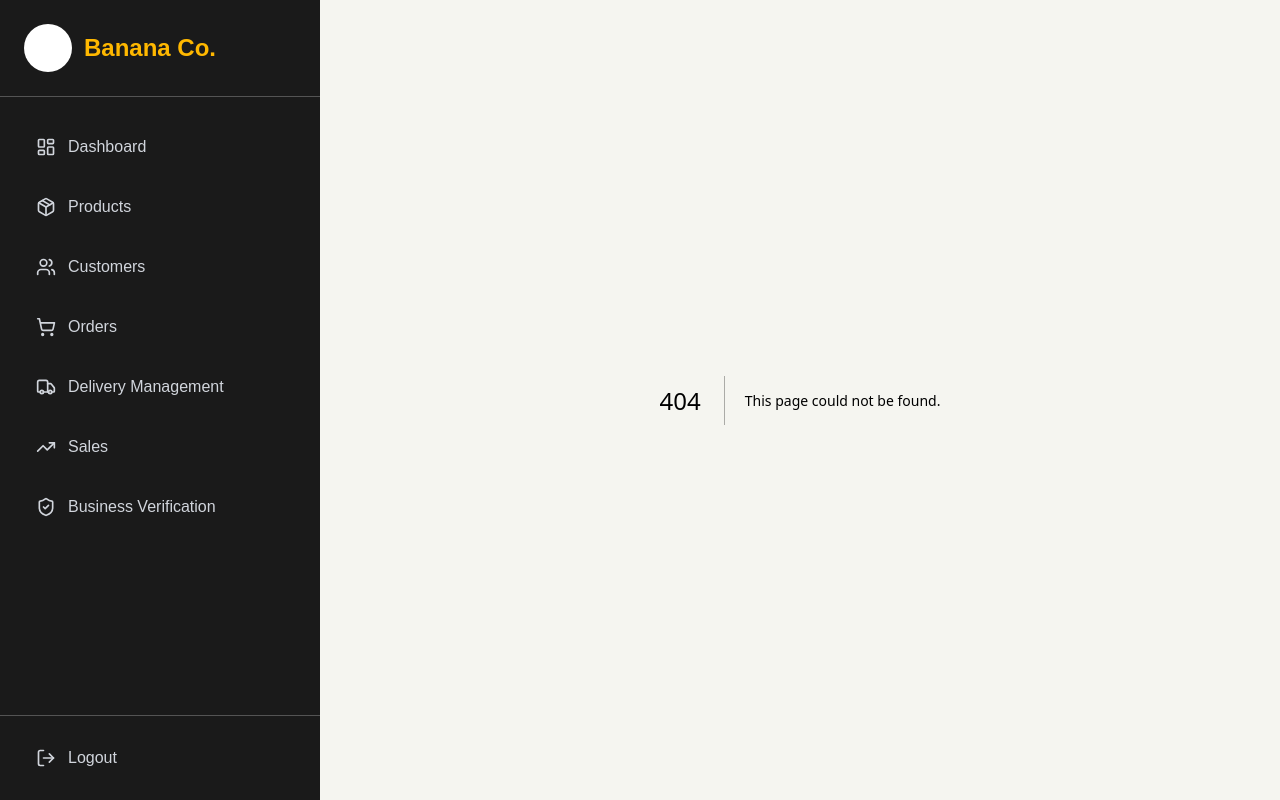
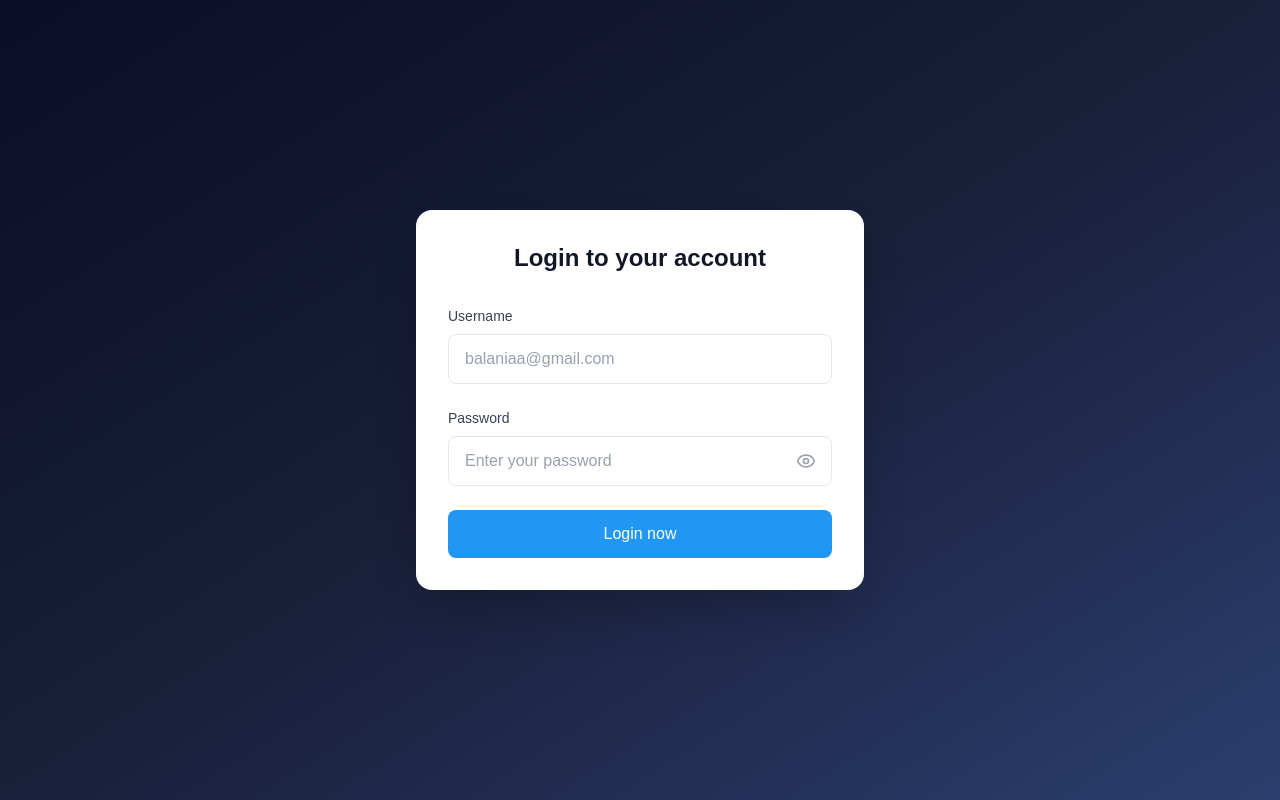
Before and after one commit to Rolaanddd/adminDashboard, a Next.js app: page /login in a window 1280 px wide. Before the commit this address had no page. Built offline with nearby package versions, Linux system fonts and the light colour scheme.

Commit message:
added the login page and set the layout.tsx

```diff
--- /dev/null
+++ b/app/(pages)/layout.tsx
@@ -0,0 +1,14 @@
+import SideBar from "../components/SideBar";
+
+export default function PagesLayout({
+  children,
+}: {
+  children: React.ReactNode;
+}) {
+  return (
+    <div className="flex h-screen bg-[#F5F5F0]">
+      <SideBar />
+      <main className="flex-1 overflow-auto">{children}</main>
+    </div>
+  );
+}
--- a/app/components/SideBar.tsx
+++ b/app/components/SideBar.tsx
@@ -31,7 +31,7 @@ export default function Sidebar() {
       {/* Logo */}
       <div className="p-6 flex items-center border-b-[0.5px] border-white/25 gap-3">
         <div className="w-12 h-12 bg-white rounded-full"></div>
-        <span className="text-2xl font-bold text-[#FFB800]">Banana Co.</span>
+        <span className="text-2xl font-bold text-[#FFB800]">Farm2Store</span>
       </div>
 
       {/* Navigation */}
--- a/app/layout.tsx
+++ b/app/layout.tsx
@@ -1,6 +1,5 @@
 import type { Metadata } from "next";
 import "./globals.css";
-import SideBar from "./components/SideBar";
 
 export const metadata: Metadata = {
   title: "Banana Co. - Dashboard",
@@ -14,12 +13,7 @@ export default function RootLayout({
 }) {
   return (
     <html lang="en">
-      <body>
-        <div className="flex h-screen bg-[#F5F5F0]">
-          <SideBar />
-          <main className="flex-1 overflow-auto">{children}</main>
-        </div>
-      </body>
+      <body>{children}</body>
     </html>
   );
 }
--- /dev/null
+++ b/app/login/page.tsx
@@ -0,0 +1,81 @@
+"use client";
+
+import { Eye, EyeOff } from "lucide-react";
+import { useState } from "react";
+import { useRouter } from "next/navigation";
+
+export default function LoginPage() {
+  const router = useRouter();
+  const [username, setUsername] = useState("");
+  const [password, setPassword] = useState("");
+  const [showPassword, setShowPassword] = useState(false);
+
+  const handleLogin = (e: React.FormEvent) => {
+    e.preventDefault();
+    // Add your login logic here
+    console.log("Login:", { username, password });
+    // Navigate to dashboard after successful login
+    router.push("/");
+  };
+
+  return (
+    <div className="min-h-screen bg-linear-to-br from-[#0A0E27] via-[#1a1f3a] to-[#2a3f6f] flex items-center justify-center p-4">
+      <div className="bg-white rounded-2xl shadow-2xl p-8 w-full max-w-md">
+        {/* Title */}
+        <h1 className="text-2xl font-bold text-gray-900 text-center mb-8">
+          Login to your account
+        </h1>
+
+        {/* Form */}
+        <form onSubmit={handleLogin} className="space-y-6">
+          {/* Username Field */}
+          <div>
+            <label className="block text-sm font-medium text-gray-700 mb-2">
+              Username
+            </label>
+            <input
+              type="text"
+              value={username}
+              onChange={(e) => setUsername(e.target.value)}
+              placeholder="balaniaa@gmail.com"
+              className="w-full px-4 py-3 border border-gray-200 rounded-lg focus:outline-none focus:ring-2 focus:ring-blue-500 focus:border-transparent text-gray-900 placeholder-gray-400"
+              required
+            />
+          </div>
+
+          {/* Password Field */}
+          <div>
+            <label className="block text-sm font-medium text-gray-700 mb-2">
+              Password
+            </label>
+            <div className="relative">
+              <input
+                type={showPassword ? "text" : "password"}
+                value={password}
+                onChange={(e) => setPassword(e.target.value)}
+                placeholder="Enter your password"
+                className="w-full px-4 py-3 pr-12 border border-gray-200 rounded-lg focus:outline-none focus:ring-2 focus:ring-blue-500 focus:border-transparent text-gray-900 placeholder-gray-400"
+                required
+              />
+              <button
+                type="button"
+                onClick={() => setShowPassword(!showPassword)}
+                className="absolute right-4 top-1/2 -translate-y-1/2 text-gray-400 hover:text-gray-600 transition-colors"
+              >
+                {showPassword ? <EyeOff size={20} /> : <Eye size={20} />}
+              </button>
+            </div>
+          </div>
+
+          {/* Login Button */}
+          <button
+            type="submit"
+            className="w-full bg-[#2196F3] text-white py-3 rounded-lg font-medium hover:bg-[#1976D2] transition-colors"
+          >
+            Login now
+          </button>
+        </form>
+      </div>
+    </div>
+  );
+}
```
Also changed, not shown: app/(pages)/page.tsx (renamed from app/page.tsx).
